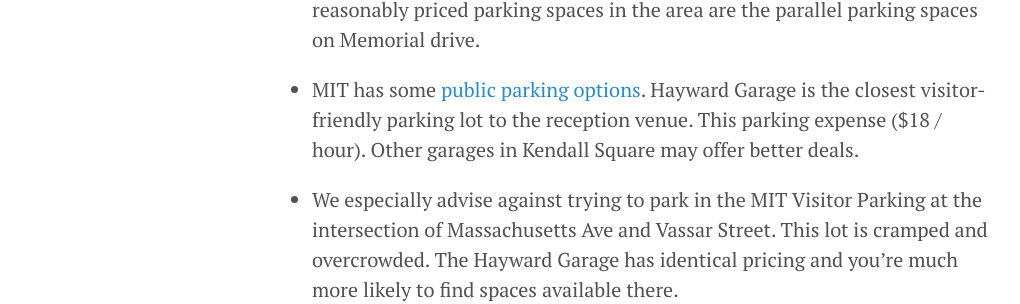
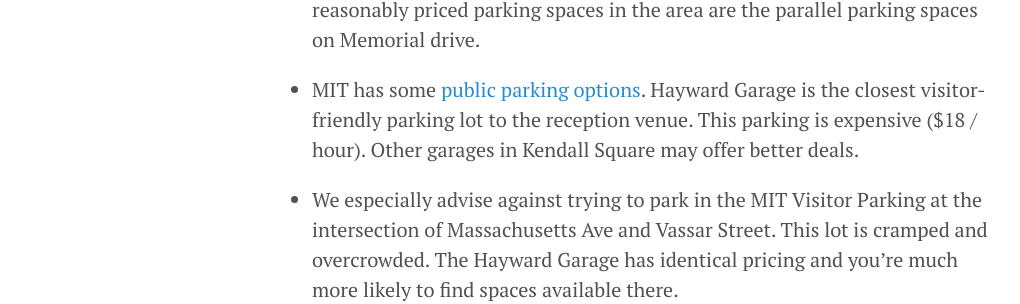
Before and after one commit to JoshBradshaw/andreajosh.github.io, a Jekyll site: the page built from _posts/2023-12-30-overview.md, in a window 1280 px wide and 900 px high, scrolled down 3511 px. Shown: the part 184-488 px from the top of the window, without its empty margins (8-1028 px from the left). Built offline with Jekyll 4.4.1, drawn with Linux system fonts in a browser that asks for light colours.

Commit message:
Update 2023-12-30-overview.md

```diff
--- a/_posts/2023-12-30-overview.md
+++ b/_posts/2023-12-30-overview.md
@@ -74,7 +74,7 @@ With that being said, we've included some notes below for anyone who needs to dr
 
 - Unfortunately there will not be any free parking at the reception. The most reasonably priced parking spaces in the area are the parallel parking spaces on Memorial drive.
 
-- MIT has some [public parking options](https://web.mit.edu/facilities/transportation/parking/visitors/public_parking.html). Hayward Garage is the closest visitor-friendly parking lot to the reception venue. This parking expense ($18 / hour). Other garages in Kendall Square may offer better deals.
+- MIT has some [public parking options](https://web.mit.edu/facilities/transportation/parking/visitors/public_parking.html). Hayward Garage is the closest visitor-friendly parking lot to the reception venue. This parking is expensive ($18 / hour). Other garages in Kendall Square may offer better deals.
 
 - We especially advise against trying to park in the MIT Visitor Parking at the intersection of Massachusetts Ave and Vassar Street. This lot is cramped and overcrowded. The Hayward Garage has identical pricing and you're much more likely to find spaces available there.
 
```
